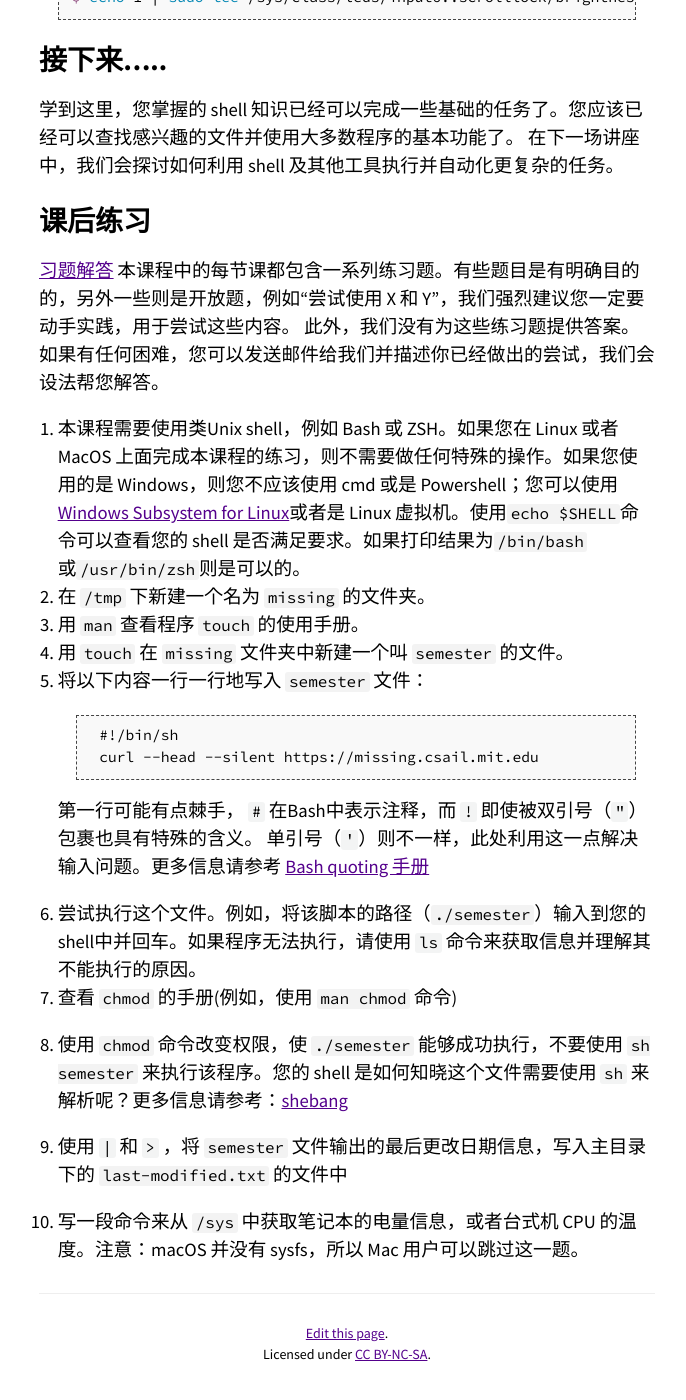
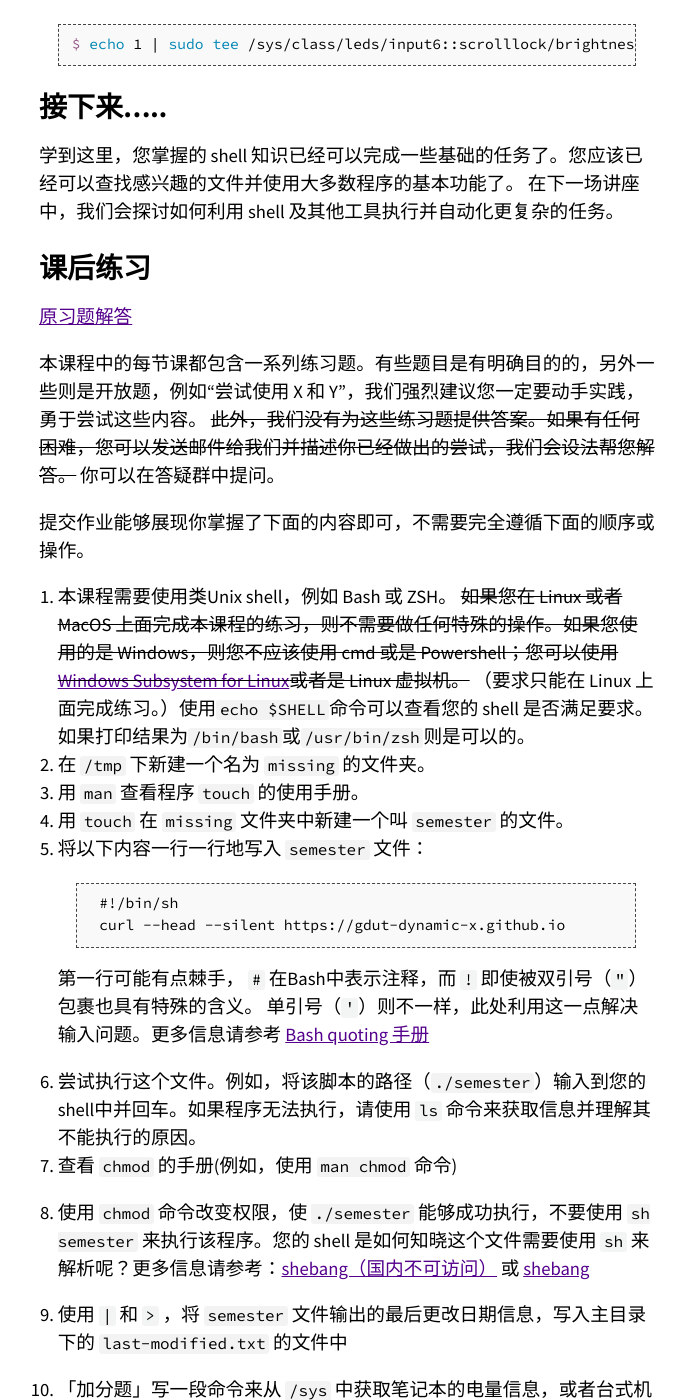
Before and after one commit to missing-semester-cn/missing-semester-cn.github.io, a Jekyll site: the page built from _2020/course-shell.md, in a window 1280 px wide and 1400 px high, scrolled down 7421 px. Shown: the whole window, without its empty margins (293-979 px from the left). Built offline with Jekyll 4.4.1, drawn with Linux system fonts in a browser that asks for light colours; some of the changed text lies outside the part shown.

Commit message:
Update course-shell
Signed-off-by: MuZhou233 <MuZhou233@outlook.com>

````diff
--- a/_2020/course-shell.md
+++ b/_2020/course-shell.md
@@ -18,6 +18,9 @@ solution:
 线下课需要携带电脑，没有来得及安装 Linux 的：
 - Windows 可以暂时安装 WSL 使用
 - MacOS 可以暂时用系统的 shell
+
+线下课大纲
+![](files/course-shell.png)
 
 # 动机
 
@@ -250,19 +253,22 @@ $ echo 1 | sudo tee /sys/class/leds/input6::scrolllock/brightness
 在下一场讲座中，我们会探讨如何利用 shell 及其他工具执行并自动化更复杂的任务。
 
 # 课后练习
-[习题解答]({{site.url}}/{{site.solution_url}}/{{page.solution.url}})
-本课程中的每节课都包含一系列练习题。有些题目是有明确目的的，另外一些则是开放题，例如“尝试使用 X 和 Y”，我们强烈建议您一定要动手实践，用于尝试这些内容。
-此外，我们没有为这些练习题提供答案。如果有任何困难，您可以发送邮件给我们并描述你已经做出的尝试，我们会设法帮您解答。
+[原习题解答]({{site.url}}/{{site.solution_url}}/{{page.solution.url}})
+
+本课程中的每节课都包含一系列练习题。有些题目是有明确目的的，另外一些则是开放题，例如“尝试使用 X 和 Y”，我们强烈建议您一定要动手实践，勇于尝试这些内容。
+~~此外，我们没有为这些练习题提供答案。如果有任何困难，您可以发送邮件给我们并描述你已经做出的尝试，我们会设法帮您解答。~~ 你可以在答疑群中提问。
+
+提交作业能够展现你掌握了下面的内容即可，不需要完全遵循下面的顺序或操作。
 
 
-0. 本课程需要使用类Unix shell，例如 Bash 或 ZSH。如果您在 Linux 或者 MacOS 上面完成本课程的练习，则不需要做任何特殊的操作。如果您使用的是 Windows，则您不应该使用 cmd 或是 Powershell；您可以使用[Windows Subsystem for Linux](https://docs.microsoft.com/en-us/windows/wsl/)或者是 Linux 虚拟机。使用`echo $SHELL`命令可以查看您的 shell 是否满足要求。如果打印结果为`/bin/bash`或`/usr/bin/zsh`则是可以的。
+0. 本课程需要使用类Unix shell，例如 Bash 或 ZSH。 ~~如果您在 Linux 或者 MacOS 上面完成本课程的练习，则不需要做任何特殊的操作。如果您使用的是 Windows，则您不应该使用 cmd 或是 Powershell；您可以使用[Windows Subsystem for Linux](https://docs.microsoft.com/en-us/windows/wsl/)或者是 Linux 虚拟机。~~ （要求只能在 Linux 上面完成练习。）使用`echo $SHELL`命令可以查看您的 shell 是否满足要求。如果打印结果为`/bin/bash`或`/usr/bin/zsh`则是可以的。
 1. 在 `/tmp` 下新建一个名为 `missing` 的文件夹。
 2. 用 `man` 查看程序 `touch` 的使用手册。
 3. 用 `touch` 在 `missing` 文件夹中新建一个叫 `semester` 的文件。
 4. 将以下内容一行一行地写入 `semester` 文件：
     ```
     #!/bin/sh
-    curl --head --silent https://missing.csail.mit.edu
+    curl --head --silent https://gdut-dynamic-x.github.io
     ```
     第一行可能有点棘手， `#` 在Bash中表示注释，而 `!` 即使被双引号（`"`）包裹也具有特殊的含义。
     单引号（`'`）则不一样，此处利用这一点解决输入问题。更多信息请参考  [Bash quoting 手册](https://www.gnu.org/software/bash/manual/html_node/Quoting.html)
@@ -270,8 +276,8 @@ $ echo 1 | sudo tee /sys/class/leds/input6::scrolllock/brightness
 1. 尝试执行这个文件。例如，将该脚本的路径（`./semester`）输入到您的shell中并回车。如果程序无法执行，请使用 `ls` 命令来获取信息并理解其不能执行的原因。
 2. 查看 `chmod` 的手册(例如，使用 `man chmod` 命令)
 
-3. 使用 `chmod` 命令改变权限，使 `./semester` 能够成功执行，不要使用 `sh semester` 来执行该程序。您的 shell 是如何知晓这个文件需要使用 `sh` 来解析呢？更多信息请参考：[shebang](https://en.wikipedia.org/wiki/Shebang_(Unix))
+3. 使用 `chmod` 命令改变权限，使 `./semester` 能够成功执行，不要使用 `sh semester` 来执行该程序。您的 shell 是如何知晓这个文件需要使用 `sh` 来解析呢？更多信息请参考：[shebang（国内不可访问）](https://en.wikipedia.org/wiki/Shebang_(Unix)) 或 [shebang](https://bash.cyberciti.biz/guide/Shebang)
 
 4. 使用 `|` 和 `>` ，将 `semester` 文件输出的最后更改日期信息，写入主目录下的 `last-modified.txt` 的文件中
 
-5. 写一段命令来从 `/sys` 中获取笔记本的电量信息，或者台式机 CPU 的温度。注意：macOS 并没有 sysfs，所以 Mac 用户可以跳过这一题。
+5. 「加分题」写一段命令来从 `/sys` 中获取笔记本的电量信息，或者台式机 CPU 的温度。~~注意：macOS 并没有 sysfs，所以 Mac 用户可以跳过这一题。~~
````
Also changed, not shown: index.md (+6 -6 lines), _2020/files/course-shell.png (added).
